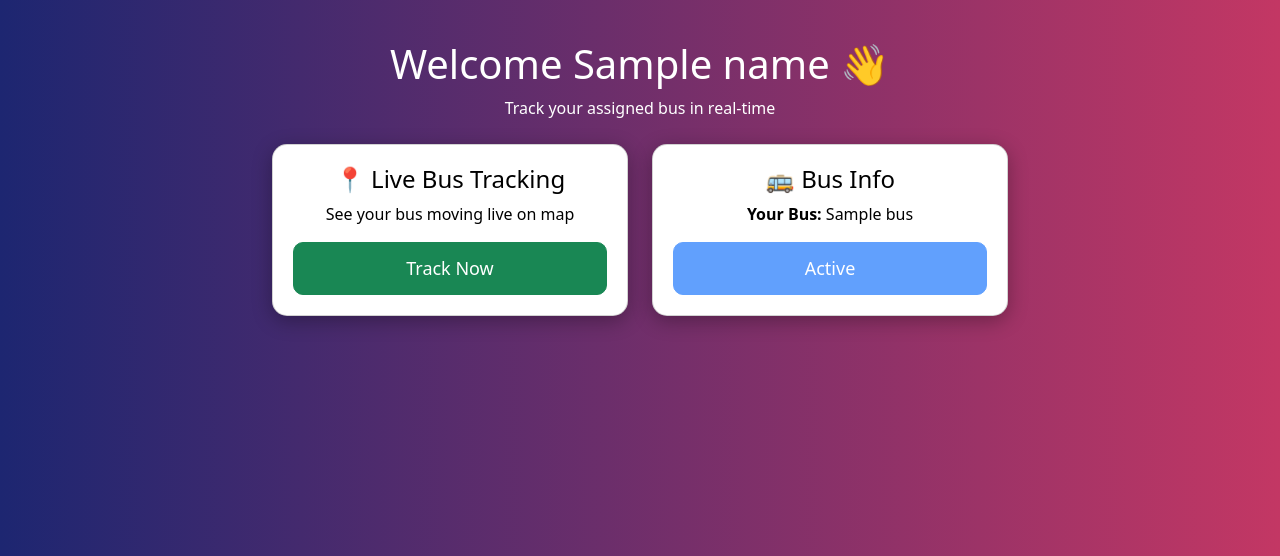
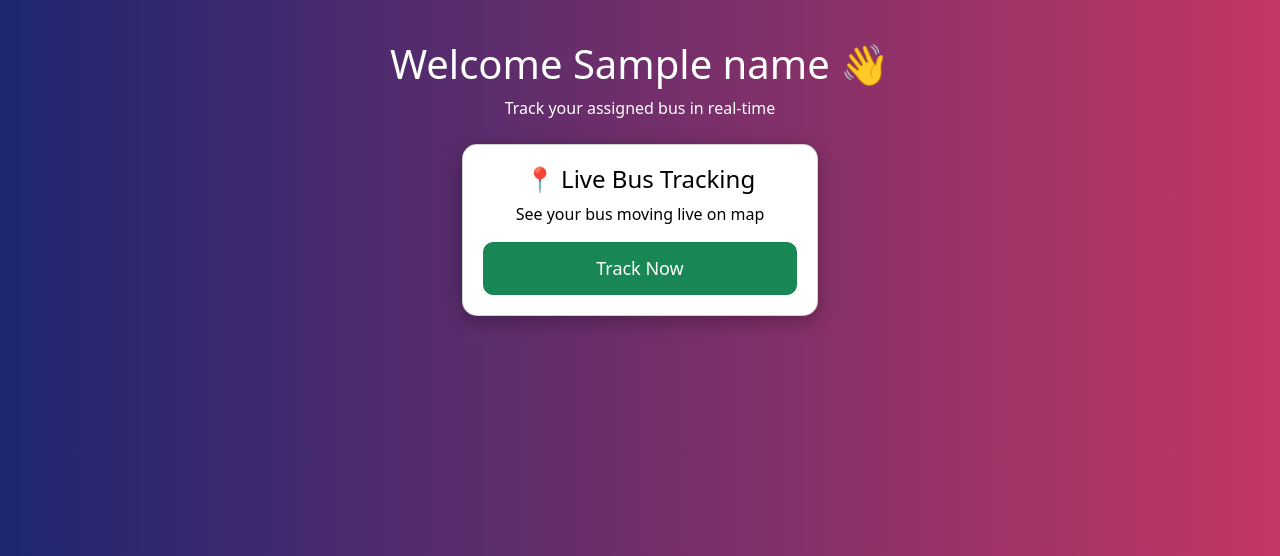
Before and after one commit to rdjspidey-design/bus-tracking-system, a Flask app: template templates/dashboard.html in a window 1280 px wide. Shown: the part 56-612 px from the top of the page. Run offline with Flask 3, Linux system fonts and the light colour scheme; the template is opened without the code that fills it: most values are stand-ins (such as "Sample title", 1, 10 or a date in 2020).

Commit message:
Update dashboard.html

```diff
--- a/templates/dashboard.html
+++ b/templates/dashboard.html
@@ -62,14 +62,6 @@
             </div>
         </div>
 
-        <!-- INFO CARD -->
-        <div class="col-md-4 mt-3 mt-md-0">
-            <div class="card">
-                <h4>🚌 Bus Info</h4>
-                <p><b>Your Bus:</b> {{ bus }}</p>
-                <button class="btn btn-primary btn-custom w-100" disabled>Active</button>
-            </div>
-        </div>
 
     </div>
 
```
